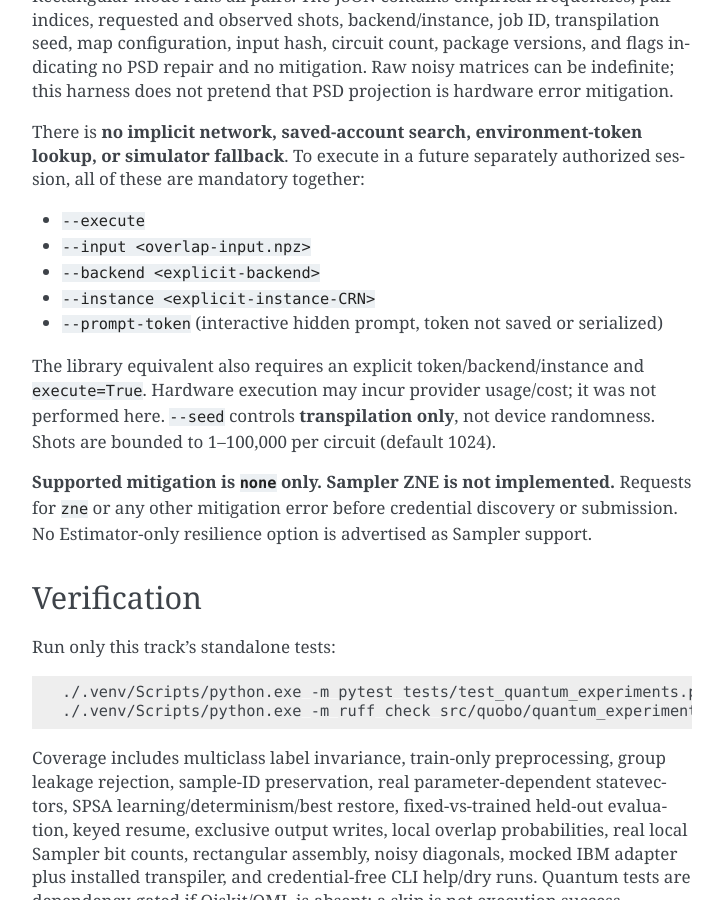
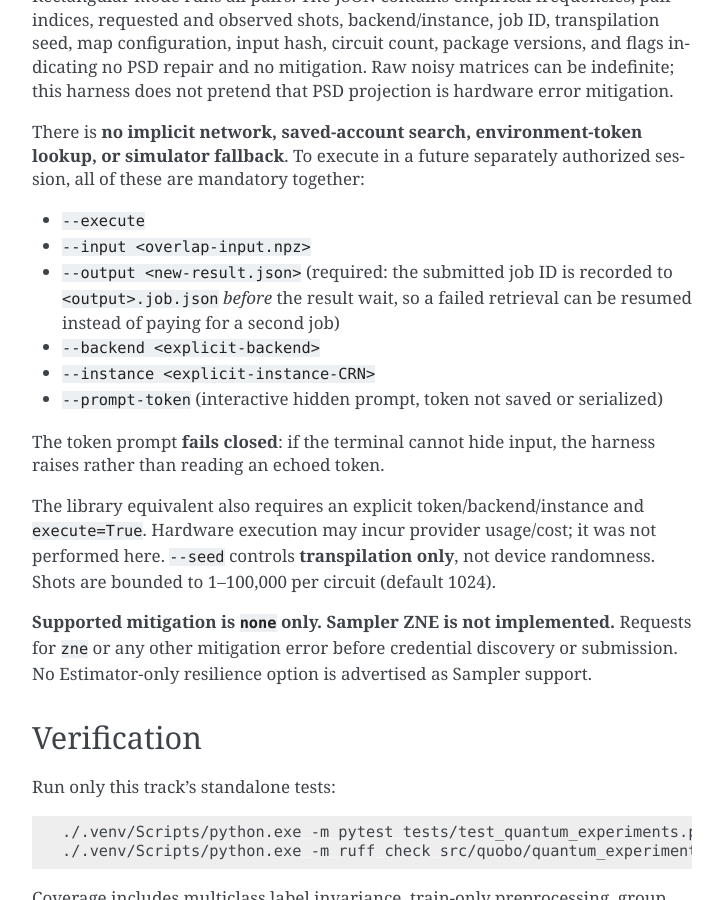
Before and after one commit to dev25bansal-ops/Quobo, a Sphinx documentation site: the page built from docs/quantum_experiments.md, in a window 1280 px wide and 900 px high, scrolled down 4125 px. Shown: the whole window, without its empty margins (388-1111 px from the left). Built offline with Sphinx 7.4.7, drawn with Linux system fonts in a browser that asks for light colours.

Commit message:
docs(quantum): document the --output requirement and fail-closed token prompt
The doc listed the mandatory flags for --execute but omitted --output, which
the harness now requires (the submitted job ID is recorded to
<output>.job.json before the result wait, so a failed retrieval is resumable
instead of paying for a second job). Someone following the doc exactly would
hit a parser error. Also documented that the token prompt fails closed when
the terminal cannot hide input, rather than reading an echoed token.

Verified: '--execute' without '--output' is rejected; '--mitigation zne'
still errors in dry-run mode as documented. Sphinx builds with zero warnings.

```diff
--- a/docs/quantum_experiments.md
+++ b/docs/quantum_experiments.md
@@ -178,9 +178,15 @@ all of these are mandatory together:
 
 - `--execute`
 - `--input <overlap-input.npz>`
+- `--output <new-result.json>` (required: the submitted job ID is recorded to
+  `<output>.job.json` *before* the result wait, so a failed retrieval can be
+  resumed instead of paying for a second job)
 - `--backend <explicit-backend>`
 - `--instance <explicit-instance-CRN>`
 - `--prompt-token` (interactive hidden prompt, token not saved or serialized)
+
+The token prompt **fails closed**: if the terminal cannot hide input, the
+harness raises rather than reading an echoed token.
 
 The library equivalent also requires an explicit token/backend/instance and
 `execute=True`. Hardware execution may incur provider usage/cost; it was not
```
